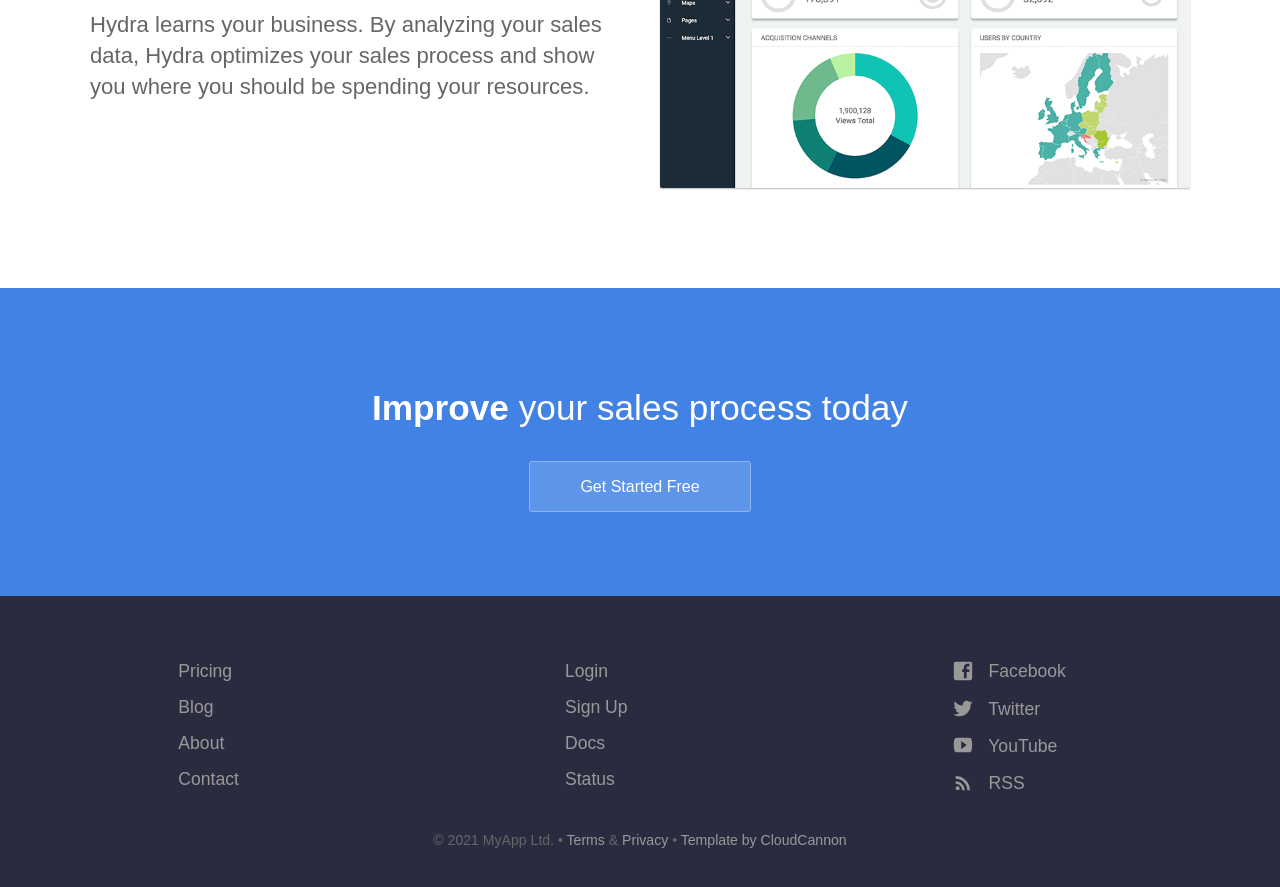
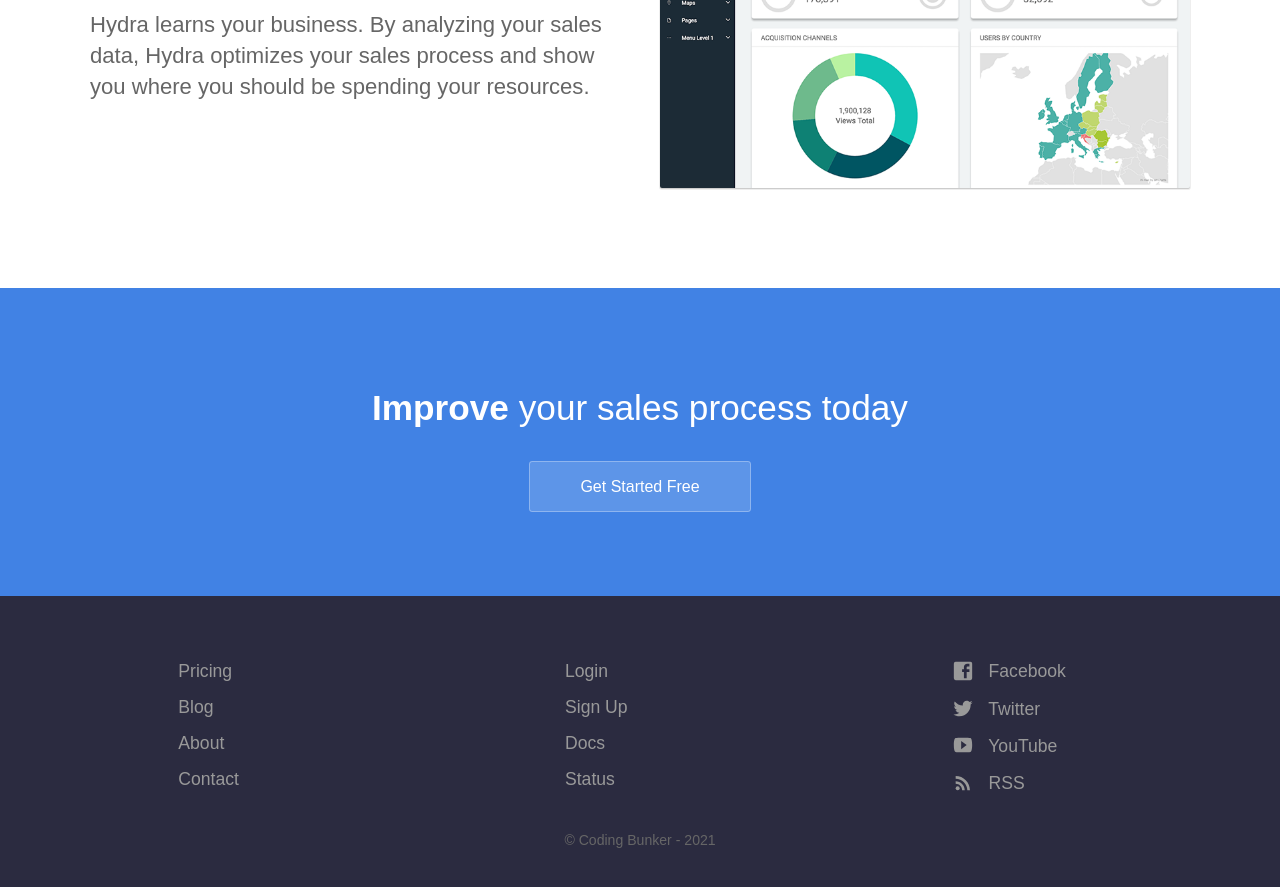
Before and after one commit to ludovicobesana/codingbunker-website, a Jekyll site: the page built from index.html, in a window 1280 px wide and 900 px high, scrolled down 1655 px. Shown: the top 887 px of the window. Built offline with Jekyll 4.4.1, drawn with Linux system fonts in a browser that asks for light colours.

Commit message:
feat: Add copyright inside footer

```diff
--- a/_layouts/default.html
+++ b/_layouts/default.html
@@ -44,7 +44,7 @@
 					</ul>
 					{% endfor %}
 				</div>
-				<p class="copyright">&copy; {{ site.time | date: '%Y' }} MyApp Ltd. • <a href="#">Terms</a> &amp; <a href="#">Privacy</a> • <a href="https://cloudcannon.com/">Template by CloudCannon</a></p>
+				<p class="copyright">&copy; Coding Bunker - {{ site.time | date: '%Y' }}</p>
 			</div>
 		</footer>
 		<script>
```
